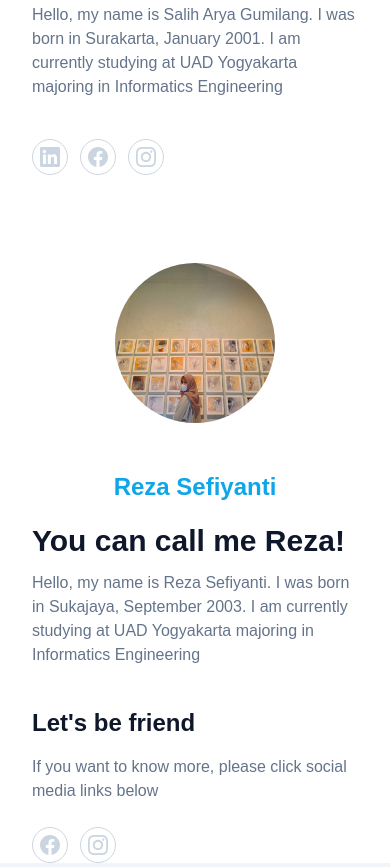
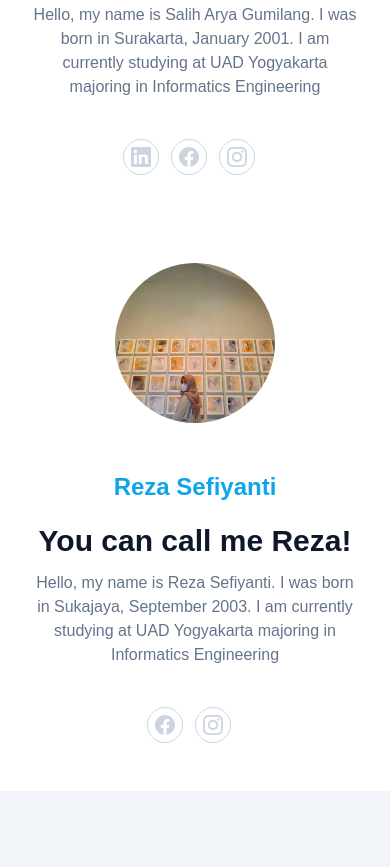
Before and after one commit to saliharya/tailwind-team-project, a website: page index.html in a window 390 px wide. Shown: the part 513-1380 px from the top of the page. Drawn offline with Linux system fonts and the light colour scheme.

Commit message:
center some items

```diff
--- a/index.html
+++ b/index.html
@@ -64,7 +64,7 @@
     <!-- Navbar End -->
 
     <!-- About Section Start -->
-    <section id="about" class="pt-36">
+    <section id="about" class="pt-36 pb-12">
         <div class="container">
             <div class="flex flex-wrap">
                 <div class="w-full md:w-1/2 mb-6">
@@ -76,7 +76,7 @@
                             <h2 class="text-2xl font-bold text-primary text-center mb-5"> Salih Arya Gumilang
                             </h2>
                         </div>
-                        <div class="w-full px-4 mb-10 lg:w-1/2">
+                        <div class="w-full px-4 mb-10 lg:w-1/2 text-center">
                             <h2 class="font-bold text-dark text-3xl mb-3 max-w-md lg:text-4xl">You can call me arya!
                             </h2>
                             <p class="font-medium text-base text-secondary max-w-xl lg:text-lg">Hello, my name is Salih
@@ -85,7 +85,7 @@
                                 majoring in Informatics Engineering</p>
                         </div>
                         <div class="w-full px-4 lg:w-1/2">
-                            <div class="flex items-center">
+                            <div class="flex items-center justify-center">
                                 <!-- linkedin -->
                                 <a href="https://www.linkedin.com/in/aryagumilang" target="_blank"
                                     class="w-9 h-9 mr-3 rounded-full flex justify-center items-center border border-slate-300 text-slate-300 hover:border-primary hover:bg-primary hover:text-white">
@@ -134,7 +134,7 @@
                             <h2 class="text-2xl font-bold text-primary text-center mb-5"> Reza Sefiyanti
                             </h2>
                         </div>
-                        <div class="w-full px-4 mb-10 lg:w-1/2">
+                        <div class="w-full px-4 mb-10 lg:w-1/2 text-center">
                             <h2 class="font-bold text-dark text-3xl mb-3 max-w-md lg:text-4xl">You can call me Reza!
                             </h2>
                             <p class="font-medium text-base text-secondary max-w-xl lg:text-lg">Hello, my name is Reza
@@ -144,14 +144,7 @@
                                 majoring in Informatics Engineering</p>
                         </div>
                         <div class="w-full px-4 lg:w-1/2">
-                            <h3 class="font-semibold text-dark text-2xl mb-4 lg:text-3xl lg:pt-10 lg:hidden">Let's be
-                                friend</h3>
-                            <p class="font-medium text-base text-secondary mb-6 lg:text-lg lg:hidden">If you want to
-                                know more,
-                                please click
-                                social media
-                                links below</p>
-                            <div class="flex items-center">
+                            <div class="flex items-center justify-center">
                                 <!-- Facebook -->
                                 <a href="https://www.facebook.com/ezha.sefiyanty" target="_blank"
                                     class="w-9 h-9 mr-3 rounded-full
@@ -386,7 +379,6 @@
                 </div>
             </div>
         </div>
-        </div>
     </section>
     <!-- School Organization Structure End -->
 
```
